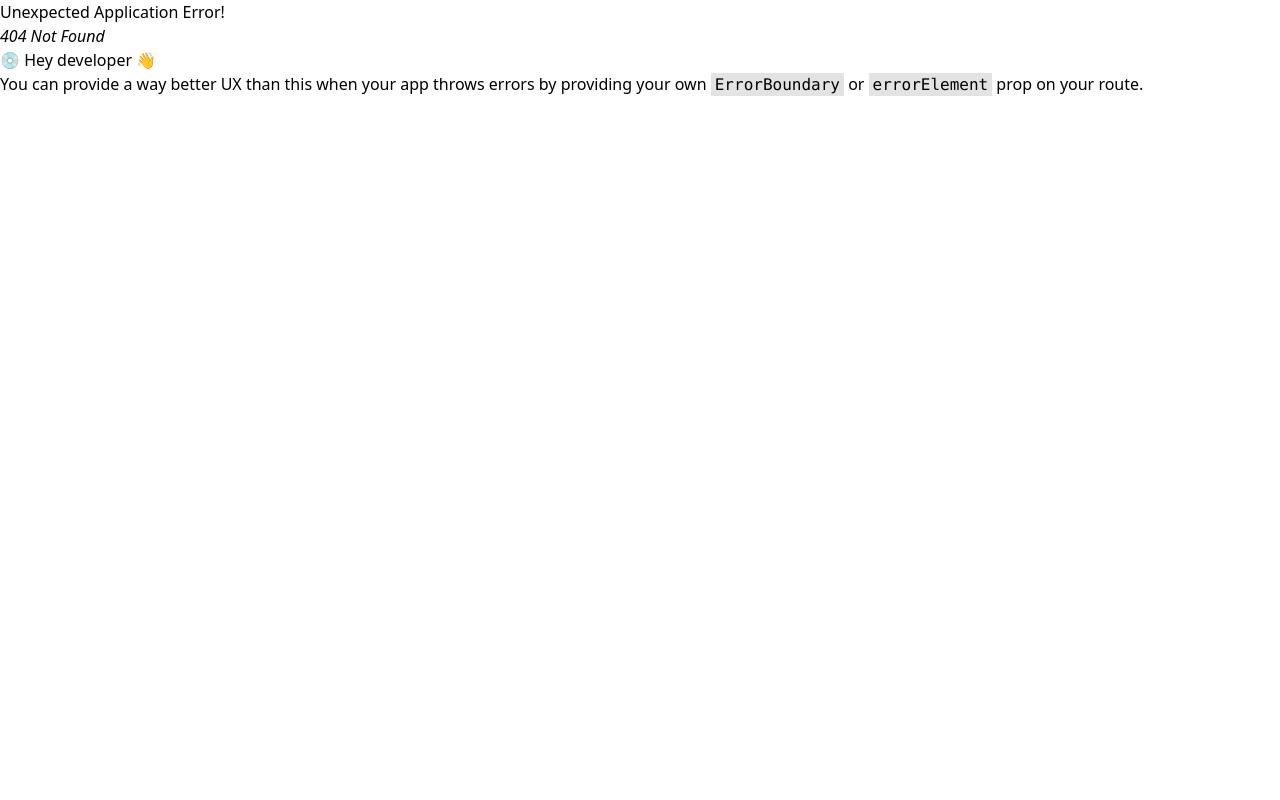
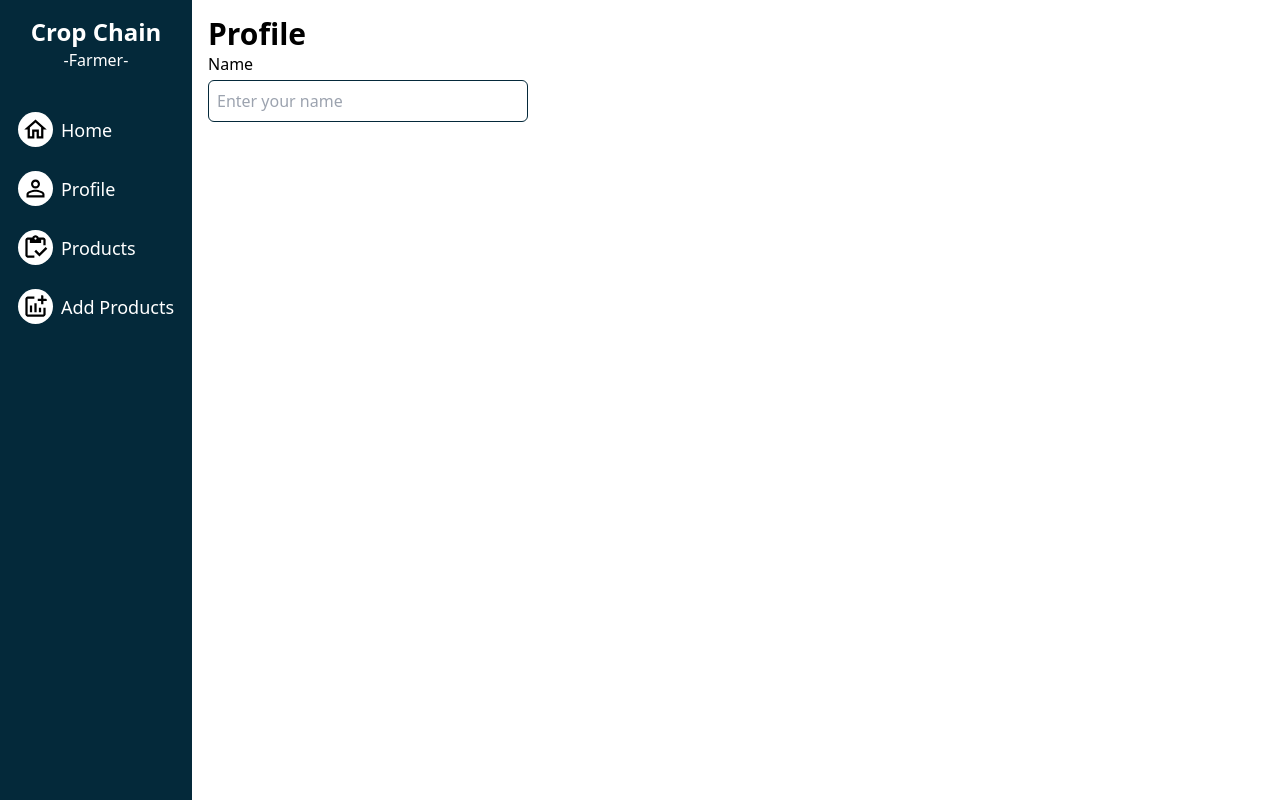
Before and after one commit to aakamshpm/CropChain, a React (Vite) app in the folder frontend/farmer/: page /profile in a window 1280 px wide. Before the commit this address had no page. Built offline with nearby package versions, Linux system fonts and the light colour scheme; no server answers; sample sign-in values are in the browser's storage; a web font is replaced by a local one.

Commit message:
bunch of stuff

```diff
--- a/frontend/farmer/package.json
+++ b/frontend/farmer/package.json
@@ -10,7 +10,11 @@
     "preview": "vite preview"
   },
   "dependencies": {
+    "@emotion/react": "^11.14.0",
+    "@emotion/styled": "^11.14.0",
     "@hookform/resolvers": "^3.9.1",
+    "@mui/icons-material": "^6.3.0",
+    "@mui/material": "^6.3.0",
     "@reduxjs/toolkit": "^2.5.0",
     "axios": "^1.7.9",
     "notistack": "^3.0.1",
--- a/frontend/farmer/src/auth/authActions.js
+++ b/frontend/farmer/src/auth/authActions.js
@@ -35,7 +35,6 @@ const loginFarmer = createAsyncThunk(
         ...config,
         withCredentials: true,
       });
-      console.log(response);
       localStorage.setItem("token", response.data.data.token);
       return response.data.data;
     } catch (error) {
@@ -44,4 +43,19 @@ const loginFarmer = createAsyncThunk(
   }
 );
 
-export { registerFarmer, loginFarmer };
+// Logout farmer
+const logoutFarmer = createAsyncThunk(
+  "auth/logout",
+  async (data, { rejectWithValue }) => {
+    try {
+      await axios.post(`${farmerURL}/logout`, {
+        ...config,
+        withCredentials: true,
+      });
+    } catch (err) {
+      return rejectWithValue(err?.response?.data?.message || err?.message);
+    }
+  }
+);
+
+export { registerFarmer, loginFarmer, logoutFarmer };
--- a/frontend/farmer/src/auth/authService.js
+++ b/frontend/farmer/src/auth/authService.js
@@ -10,6 +10,7 @@ export const authApi = createApi({
       query: () => ({
         url: "api/farmer/",
         method: "GET",
+        credentials: "include",
       }),
     }),
   }),
--- a/frontend/farmer/src/auth/authSlice.js
+++ b/frontend/farmer/src/auth/authSlice.js
@@ -12,7 +12,13 @@ const initialState = {
 const authSlice = createSlice({
   name: "auth",
   initialState,
-  reducers: {},
+  reducers: {
+    logout: (state) => {
+      state.userInfo = {};
+      state.token = "";
+      localStorage.removeItem("token");
+    },
+  },
   extraReducers: (builder) => {
     // register user
     builder.addCase(registerFarmer.pending, (state) => {
--- a/frontend/farmer/src/auth/authUtils.js
+++ b/frontend/farmer/src/auth/authUtils.js
@@ -1,5 +1,4 @@
 export const isAuthenticated = () => {
-  console.log("hy");
   const token = localStorage.getItem("token")
     ? localStorage.getItem("token")
     : null;
--- /dev/null
+++ b/frontend/farmer/src/components/InputField.jsx
@@ -0,0 +1,24 @@
+const InputField = ({
+  label,
+  type,
+  name,
+  value,
+  placeHolder,
+  onChangeHandler,
+}) => {
+  return (
+    <>
+      <label>{label}</label>
+      <input
+        className="input-field"
+        type={type}
+        name={name}
+        value={value}
+        placeholder={placeHolder}
+        onChange={onChangeHandler}
+      />
+    </>
+  );
+};
+
+export default InputField;
--- /dev/null
+++ b/frontend/farmer/src/components/Sidebar.jsx
@@ -0,0 +1,60 @@
+import React from "react";
+import { Link } from "react-router-dom";
+import HomeOutlinedIcon from "@mui/icons-material/HomeOutlined";
+import PersonOutlineOutlinedIcon from "@mui/icons-material/PersonOutlineOutlined";
+import InventoryOutlinedIcon from "@mui/icons-material/InventoryOutlined";
+import AddchartOutlinedIcon from "@mui/icons-material/AddchartOutlined";
+
+const Sidebar = () => {
+  const sidebarOption = [
+    {
+      path: "/",
+      icon: <HomeOutlinedIcon />,
+      name: "Home",
+    },
+    {
+      path: "/profile",
+      icon: <PersonOutlineOutlinedIcon />,
+      name: "Profile",
+    },
+    {
+      path: "/products",
+      icon: <InventoryOutlinedIcon />,
+      name: "Products",
+    },
+    {
+      path: "/add-product",
+      icon: <AddchartOutlinedIcon />,
+      name: "Add Products",
+    },
+  ];
+
+  return (
+    <>
+      <div className="h-screen flex flex-col items-center w-[15%] bg-primary-color p-4 text-white">
+        <header className="flex flex-col items-center">
+          <h1 className="text-2xl font-bold">Crop Chain</h1>
+          <p>-Farmer-</p>
+        </header>
+
+        <div className="options flex flex-col mt-10 gap-6">
+          {sidebarOption.map(({ path, icon, name }, i) => (
+            <Link
+              key={i}
+              to={path}
+              className="flex justify-start items-center gap-2"
+            >
+              {React.cloneElement(icon, {
+                fontSize: "large",
+                className: "bg-white rounded-full p-1 text-black",
+              })}
+              <p className="text-lg font-medium">{name}</p>
+            </Link>
+          ))}
+        </div>
+      </div>
+    </>
+  );
+};
+
+export default Sidebar;
--- a/frontend/farmer/src/components/routes/ProtectedRoutes.jsx
+++ b/frontend/farmer/src/components/routes/ProtectedRoutes.jsx
@@ -1,8 +1,16 @@
 import { Navigate, Outlet } from "react-router-dom";
 import { isAuthenticated } from "../../auth/authUtils";
+import Sidebar from "../Sidebar";
 
 const ProtectedRoutes = () => {
-  return isAuthenticated() ? <Outlet /> : <Navigate to="/login" />;
+  return isAuthenticated() ? (
+    <div className="flex">
+      <Sidebar />
+      <Outlet />
+    </div>
+  ) : (
+    <Navigate to="/login" />
+  );
 };
 
 export default ProtectedRoutes;
--- a/frontend/farmer/src/index.css
+++ b/frontend/farmer/src/index.css
@@ -7,7 +7,7 @@
 
 @layer components {
   .input-field {
-    @apply border-[1px] w-[20rem] border-primary-color px-6 py-2 rounded-md mt-1;
+    @apply border-[1px] w-[20rem] border-primary-color px-2 py-2 rounded-md mt-1;
   }
 
   input:focus {
@@ -22,3 +22,7 @@
 * {
   font-family: "Outfit" sans-serif;
 }
+
+.app {
+  height: 100vh;
+}
--- a/frontend/farmer/src/main.jsx
+++ b/frontend/farmer/src/main.jsx
@@ -15,6 +15,7 @@ import Login from "./pages/Login.jsx";
 import Register from "./pages/Register.jsx";
 import Home from "./pages/Home.jsx";
 import "./index.css";
+import Profile from "./pages/Profile.jsx";
 
 export const router = createBrowserRouter(
   createRoutesFromElements(
@@ -27,6 +28,7 @@ export const router = createBrowserRouter(
       {/* Protected Routes */}
       <Route element={<ProtectedRoutes />}>
         <Route index element={<Home />} />
+        <Route path="/profile" element={<Profile />} />
       </Route>
     </Route>
   )
--- /dev/null
+++ b/frontend/farmer/src/pages/Profile.jsx
@@ -0,0 +1,91 @@
+import { useEffect, useState } from "react";
+import { useGetFarmerDetailsQuery } from "../auth/authService";
+import InputField from "../components/InputField";
+
+const Profile = () => {
+  const { data: response, isLoading, refetch } = useGetFarmerDetailsQuery();
+
+  const [farmerData, setFarmerData] = useState({
+    name: "",
+    phoneNumber: "",
+    address: {
+      street: "",
+      city: "",
+      state: "",
+      country: "",
+      postalCode: "",
+    },
+    profilePicture: "",
+    bio: "",
+
+    farmName: "",
+    farmLocation: {
+      latitude: "",
+      longitude: "",
+    },
+    farmSizeInAcres: "",
+    cropsGrown: [],
+  });
+
+  useEffect(() => {
+    if (!isLoading) {
+      const {
+        data: {
+          name,
+          profilePicture,
+          phoneNumber,
+          bio,
+          farmName,
+          farmSizeInAcres,
+          cropsGrown,
+          address,
+          farmLocation,
+        },
+      } = response;
+      setFarmerData({
+        name: name || "",
+        bio: bio || "",
+        profilePicture: profilePicture || "",
+        phoneNumber: phoneNumber || "",
+        farmName: farmName || "",
+        farmSizeInAcres: farmSizeInAcres || "",
+        cropsGrown: cropsGrown || [],
+        address: {
+          street: address?.street || "",
+          city: address?.city || "",
+          state: address?.state || "",
+          country: address?.country || "",
+          postalCode: address?.postalCode || "",
+        },
+        farmLocation: {
+          latitude: farmLocation?.latitude || "",
+          longitude: farmLocation?.longitude || "",
+        },
+      });
+    }
+  }, [response]);
+
+  const onChangeHandler = (e) => {};
+
+  if (isLoading) {
+    return <p>Loading ...</p>;
+  }
+
+  return (
+    <div className="p-4">
+      <h1 className="text-3xl font-semibold">Profile</h1>
+      <div className="flex flex-col">
+        <InputField
+          name={[farmerData.name]}
+          type="text"
+          label="Name"
+          value={farmerData.name}
+          placeHolder="Enter your name"
+          onChangeHandler={onChangeHandler}
+        />
+      </div>
+    </div>
+  );
+};
+
+export default Profile;
```
Also changed, not shown: 1 other file (tests, documents, lock files or other folders).
